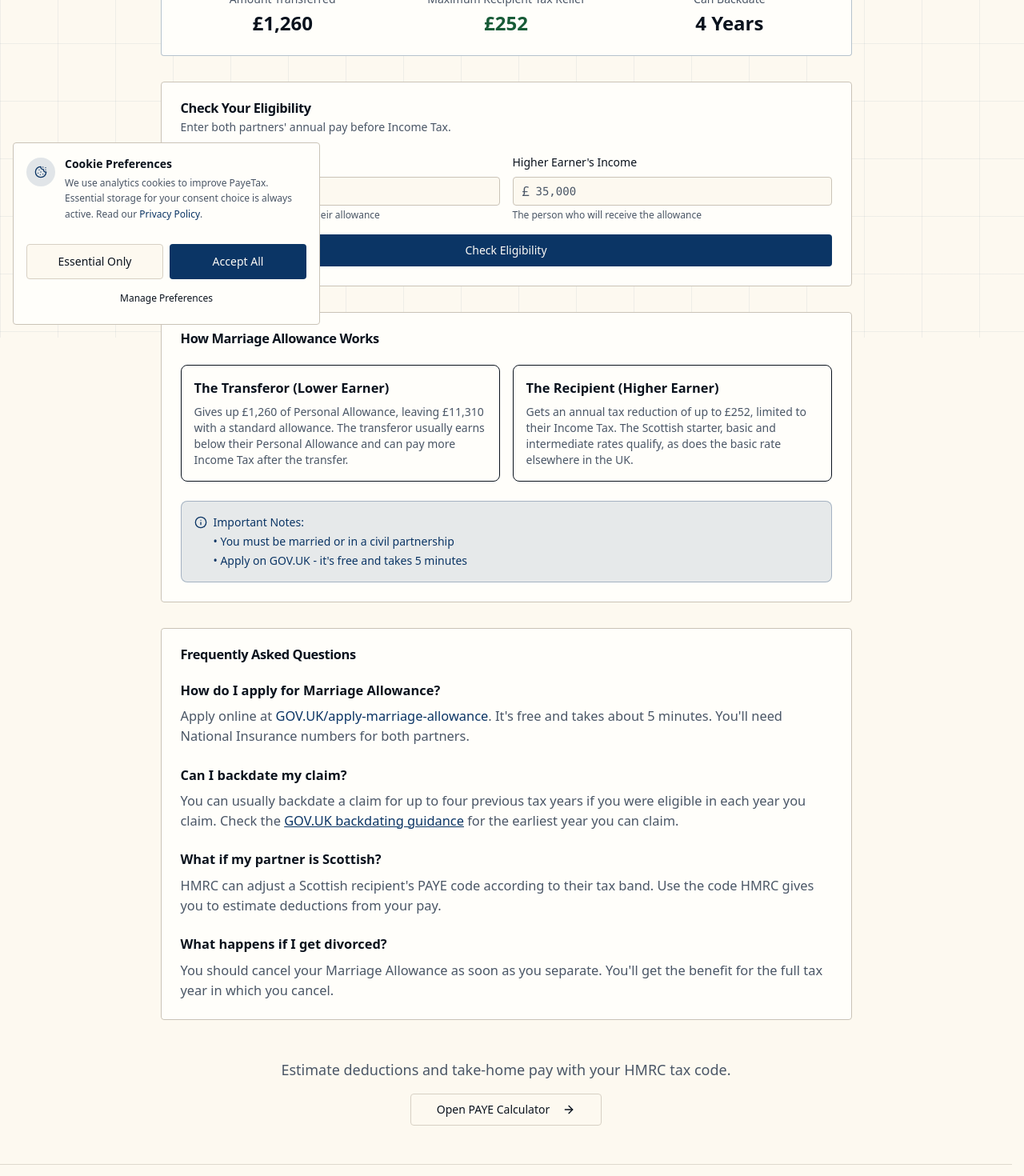
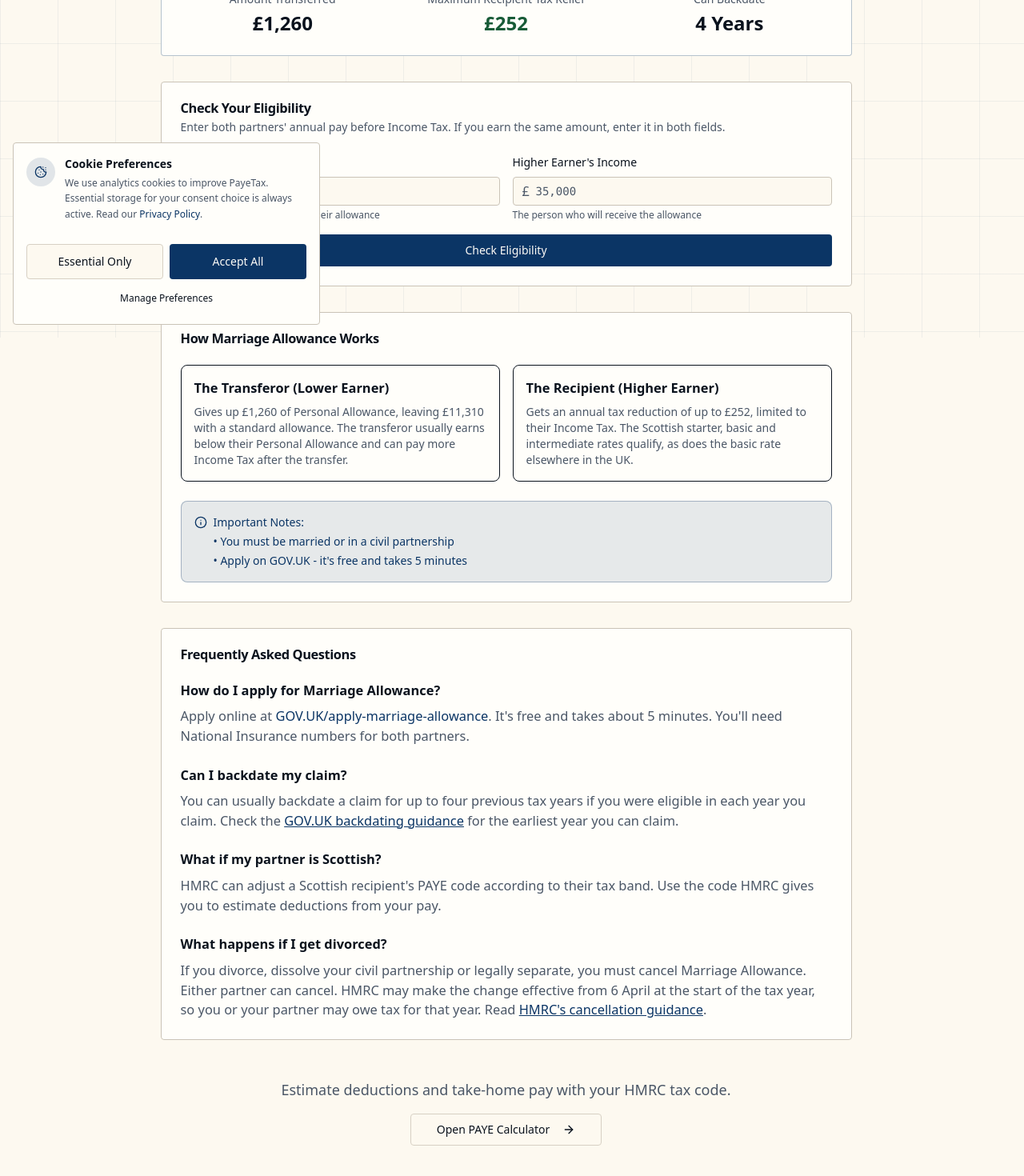
Before and after one commit to jarrydaubert/payetax, a Next.js app: page /tools/marriage-allowance-calculator in a window 1280 px wide. Shown: the part 378-1848 px from the top of the page at 80% size. Built offline with nearby package versions, Linux system fonts and the light colour scheme; no server answers.

Commit message:
fix(tax): clarify Marriage Allowance cancellation and equal pay

```diff
--- a/src/app/tools/marriage-allowance-calculator/MarriageAllowanceClient.tsx
+++ b/src/app/tools/marriage-allowance-calculator/MarriageAllowanceClient.tsx
@@ -122,7 +122,10 @@ export function MarriageAllowanceClient() {
       <Card className='mb-8'>
         <CardHeader>
           <CardTitle>Check Your Eligibility</CardTitle>
-          <CardDescription>Enter both partners&apos; annual pay before Income Tax.</CardDescription>
+          <CardDescription>
+            Enter both partners&apos; annual pay before Income Tax. If you earn the same amount,
+            enter it in both fields.
+          </CardDescription>
         </CardHeader>
         <CardContent>
           <form onSubmit={handleSubmit} className='space-y-4'>
@@ -375,8 +378,17 @@ export function MarriageAllowanceClient() {
           <div>
             <h3 className='mb-2 font-semibold'>What happens if I get divorced?</h3>
             <p className='text-muted-foreground'>
-              You should cancel your Marriage Allowance as soon as you separate. You&apos;ll get the
-              benefit for the full tax year in which you cancel.
+              If you divorce, dissolve your civil partnership or legally separate, you must cancel
+              Marriage Allowance. Either partner can cancel. HMRC may make the change effective from
+              6 April at the start of the tax year, so you or your partner may owe tax for that
+              year. Read{' '}
+              <a
+                href='https://www.gov.uk/marriage-allowance/if-your-circumstances-change'
+                className='text-primary underline'
+              >
+                HMRC&apos;s cancellation guidance
+              </a>
+              .
             </p>
           </div>
         </CardContent>
--- a/src/config/inputTooltips.ts
+++ b/src/config/inputTooltips.ts
@@ -86,7 +86,7 @@ export const INPUT_TOOLTIPS = {
   partnerGrossWage: {
     title: "Partner's Gross Wage",
     description:
-      "Your partner's yearly pay before tax, used to check Marriage Allowance eligibility.",
+      "Enter your partner's yearly pay before tax. With equal pay, either partner could be the transferor. Enter your HMRC tax code to include an approved transfer in your PAYE estimate.",
   },
   blindAllowance: {
     title: "Blind Person's Allowance",
```
Also changed, not shown: 2 other files (tests, documents, lock files or other folders).
